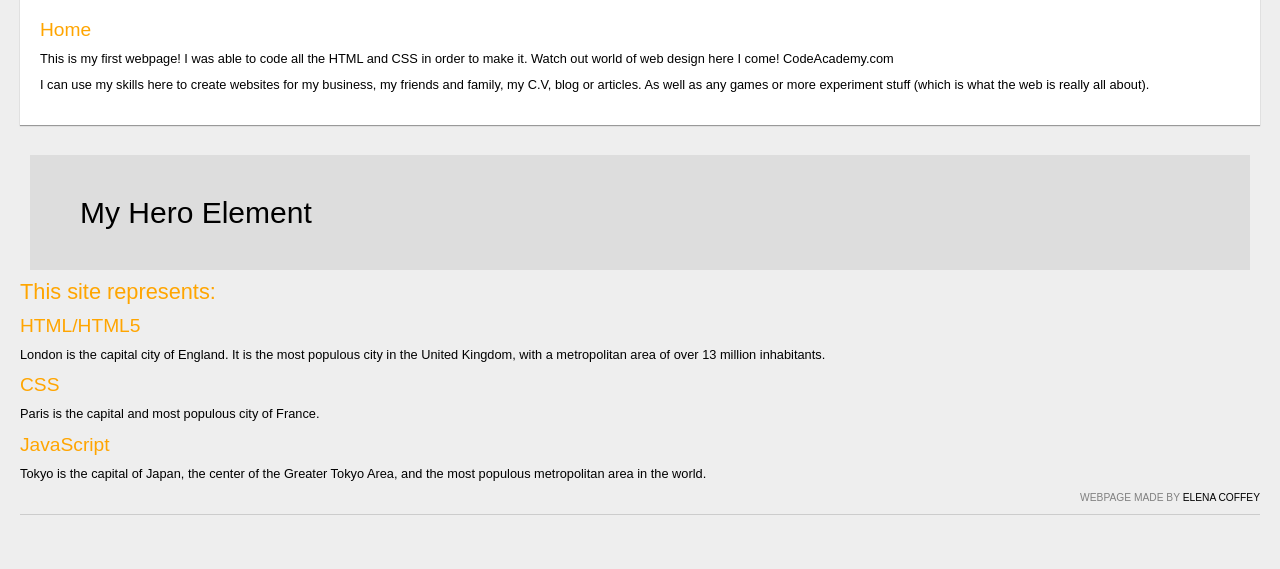
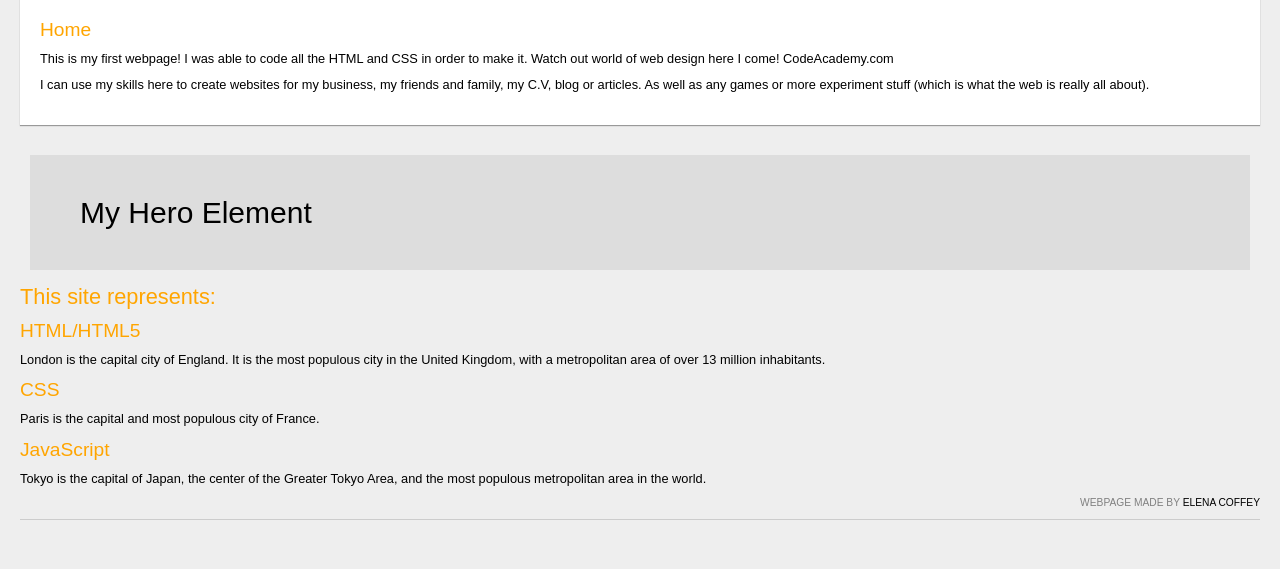
Before and after one commit to ElenaCoffey/Woodconstructors, a PHP site: page / in a window 1280 px wide. Shown: the part 231-800 px from the top of the page. Run offline with PHP 8.4, Linux system fonts and the light colour scheme.

Commit message:
Update style.css

```diff
--- a/style.css
+++ b/style.css
@@ -92,3 +92,6 @@
       font-size: 30px;
       margin: 10px;
   }
+#section {
+	margin-top: 15px;
+}
```
